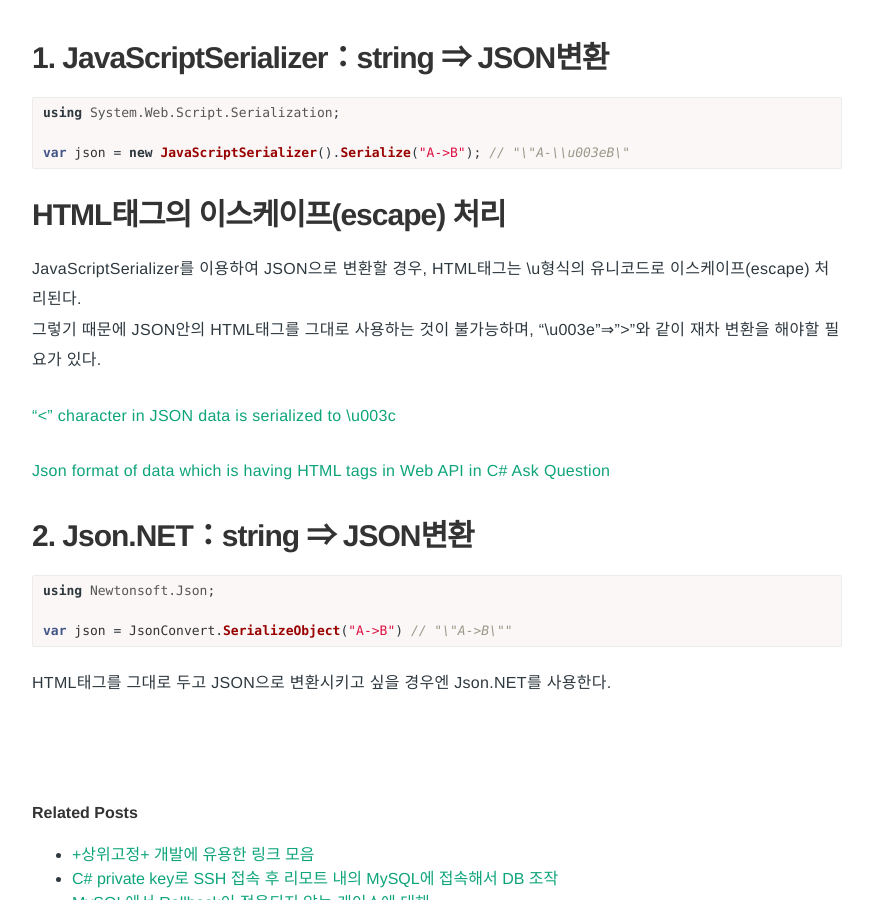
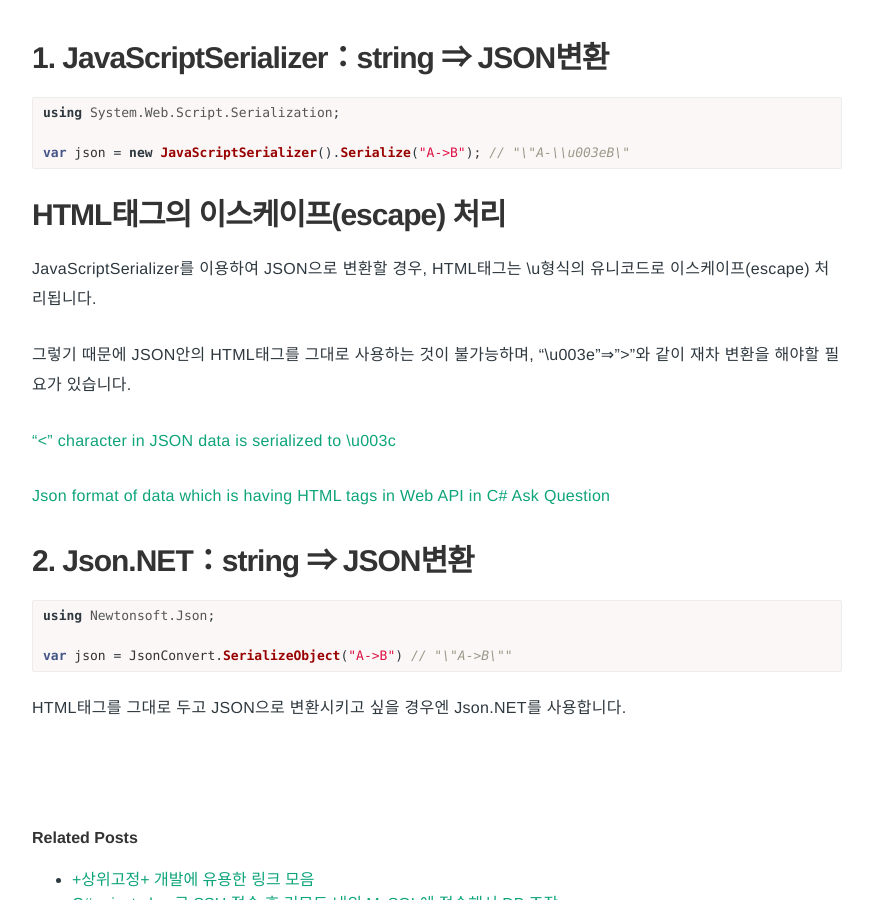
Before and after one commit to Pie001/pie001.github.io, a Jekyll site: the page built from _posts/2017-10-18-0012.md, in a window 1280 px wide and 900 px high, scrolled down 401 px. Shown: the whole window, without its empty margins (203-1076 px from the left). Built offline with Jekyll 4.4.1, drawn with Linux system fonts in a browser that asks for light colours; comment, search, counter and statistics services are not loaded.

Commit message:
Update 2017-10-18-0012.md

````diff
--- a/_posts/2017-10-18-0012.md
+++ b/_posts/2017-10-18-0012.md
@@ -25,8 +25,10 @@
 ```
 
 # HTML태그의 이스케이프(escape) 처리
-JavaScriptSerializer를 이용하여 JSON으로 변환할 경우, HTML태그는 \u형식의 유니코드로 이스케이프(escape) 처리된다.<br>
-그렇기 때문에 JSON안의 HTML태그를 그대로 사용하는 것이 불가능하며, "\\u003e"⇒">"와 같이 재차 변환을 해야할 필요가 있다.<br>
+
+JavaScriptSerializer를 이용하여 JSON으로 변환할 경우, HTML태그는 \u형식의 유니코드로 이스케이프(escape) 처리됩니다.
+
+그렇기 때문에 JSON안의 HTML태그를 그대로 사용하는 것이 불가능하며, “\u003e”⇒”>”와 같이 재차 변환을 해야할 필요가 있습니다.
 
 [“<” character in JSON data is serialized to \u003c](https://stackoverflow.com/questions/21592283/character-in-json-data-is-serialized-to-u003c)
 
@@ -40,4 +42,5 @@
 
 var json = JsonConvert.SerializeObject("A->B") // "\"A->B\""
 ```
-HTML태그를 그대로 두고 JSON으로 변환시키고 싶을 경우엔 Json.NET를 사용한다.
+
+HTML태그를 그대로 두고 JSON으로 변환시키고 싶을 경우엔 Json.NET를 사용합니다.
````
